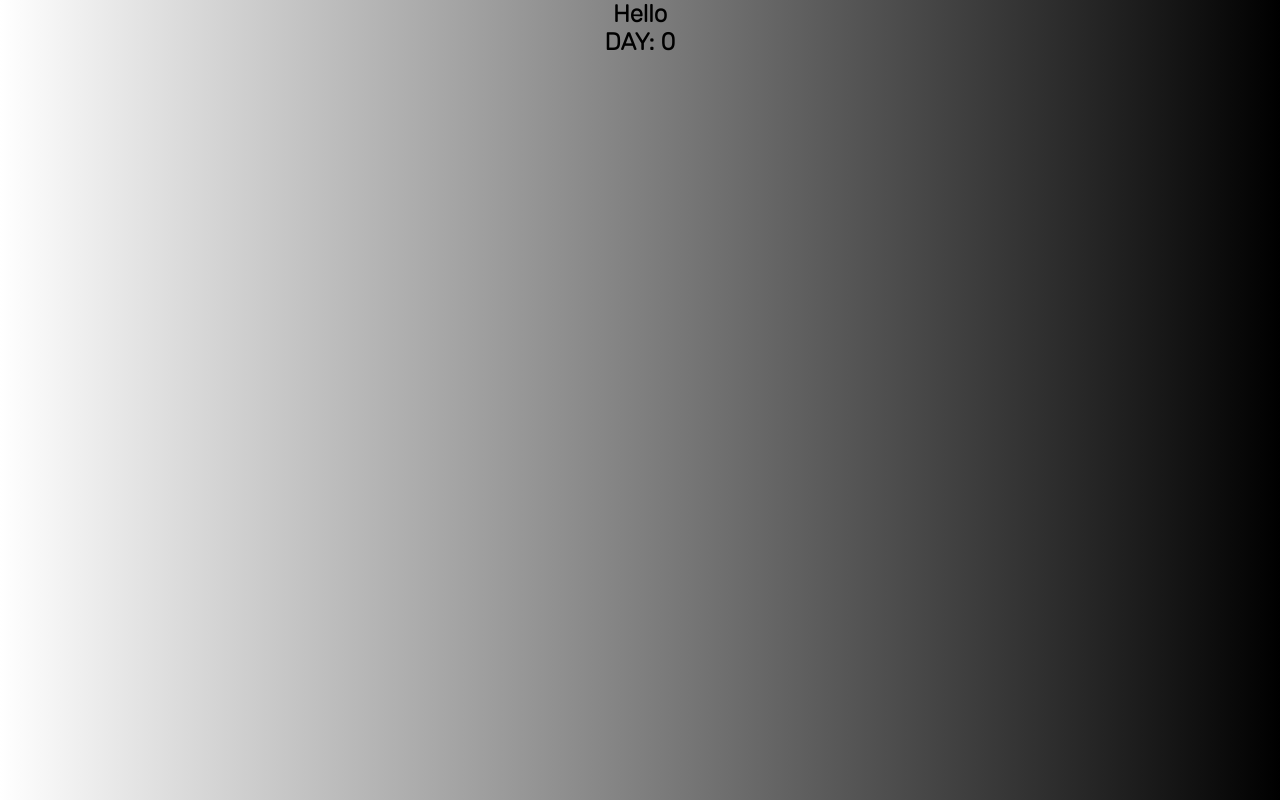
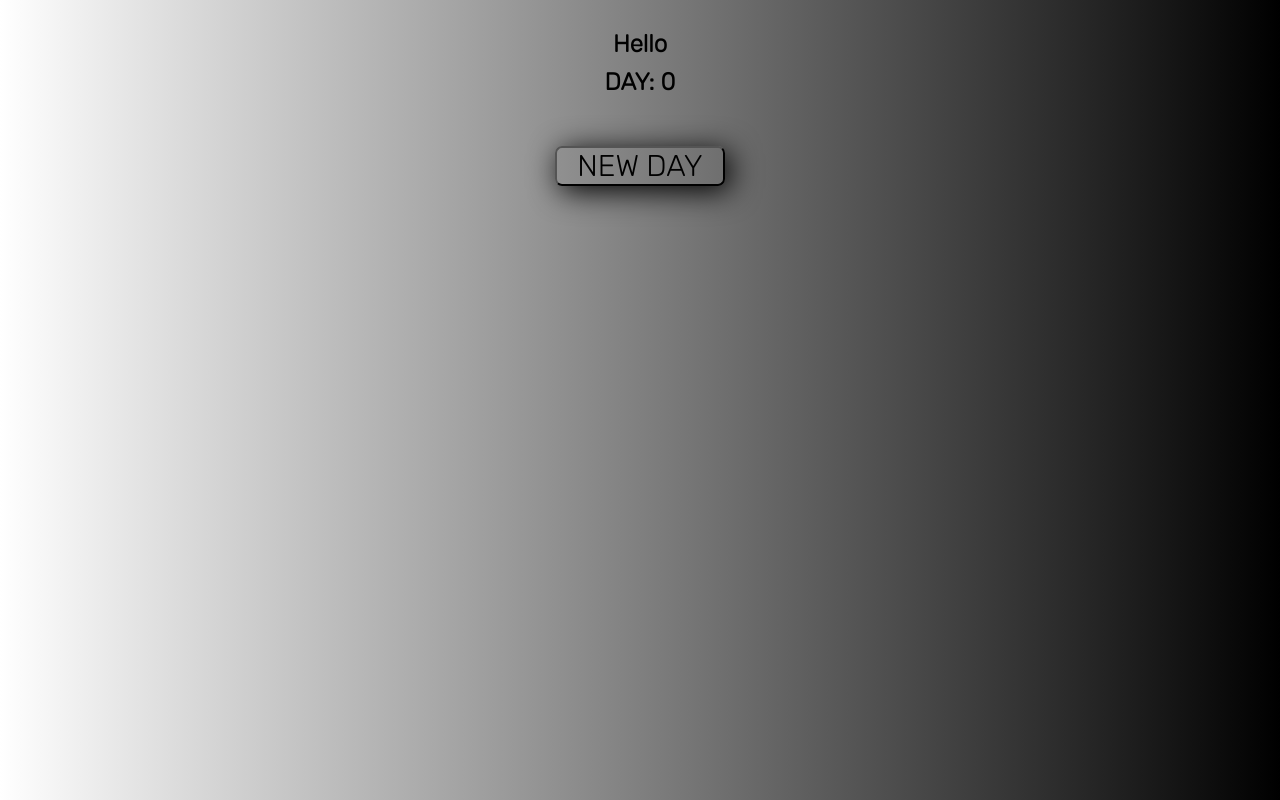
Before and after one commit to mehmetenesvarol/100DaysCode, a plain HTML site: page index.html in a window 1280 px wide. Drawn offline with Linux system fonts and the light colour scheme.

Commit message:
day 0 app, modified to start

```diff
--- a/app.js
+++ b/app.js
@@ -0,0 +1,11 @@
+const button = document.querySelector("#button");
+const dayText = document.querySelector("#day-text");
+
+let day = 0;
+
+button.addEventListener("click", dayUp);
+
+function dayUp(day){
+    console.log(day);
+    day++;
+}
--- a/index.html
+++ b/index.html
@@ -15,9 +15,10 @@
 
 <body>
 
-    <h2>Hello</h2>
-    <h2>DAY: 0</h2>
 
+    <h2 style="margin-top: 30px;">Hello</h2>
+    <h2 id="day-text" style="margin-top: 10px;">DAY: 0</h2>
+    <button id="button">NEW DAY</button>
 
 
 
--- a/style.css
+++ b/style.css
@@ -14,8 +14,22 @@ body {
     font-family: 'Rubik', sans-serif;
     width: 100vw;
     text-align: center;
+    align-items: center;
 }
 
 h1 {
     color: aliceblue;
 }
+
+
+#button {
+    margin-top: 50px;
+    width: 170px;
+    height: 40px;
+    background: none;
+    cursor: pointer;
+    font-family: 'Rubik', sans-serif;
+    font-size: 30px;
+    border-radius: 7px ;
+    box-shadow: 5px 5px 30px;
+}
```
Also changed, not shown: main.js (deleted).
